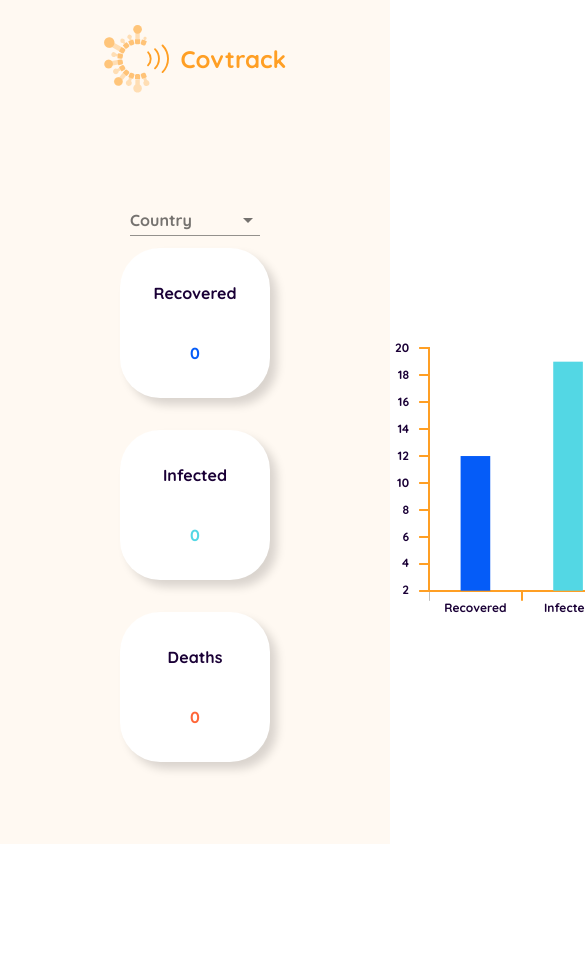
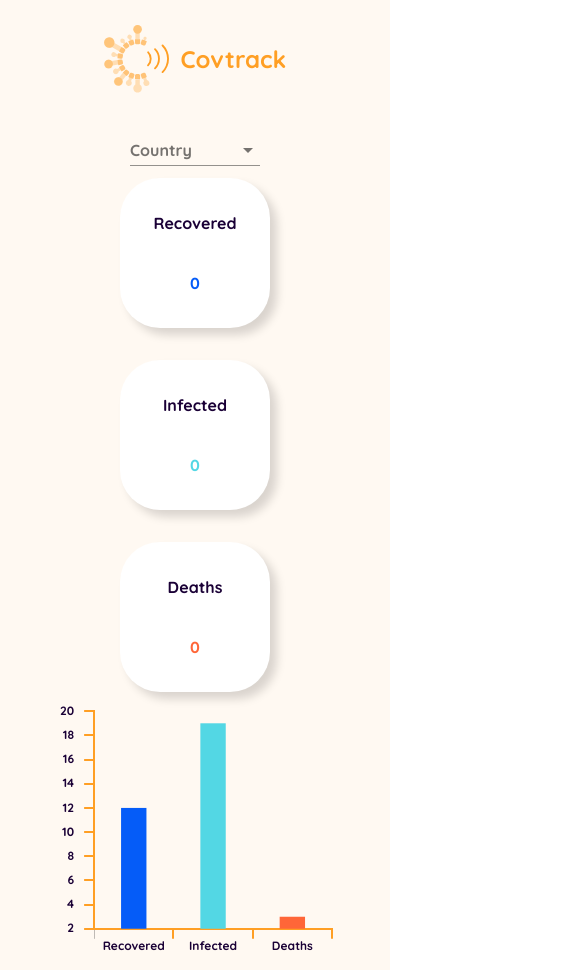
Before and after one commit to SheharyarAnwar/covid_tracker, a React (Create React App) app: page / in a window 390 px wide. Shown: the top 970 px of the page, 585 px wide, since content can reach past the window. Before the commit the page ends 844 px from the top, so only its background shows below. Built offline with nearby package versions, Linux system fonts and the light colour scheme.

Commit message:
fixed responsivness issue for phone screens

```diff
--- a/src/Views/Main/index.js
+++ b/src/Views/Main/index.js
@@ -10,7 +10,7 @@ function Index() {
   const mdMatch = useMediaQuery((theme) => theme.breakpoints.up("md"));
   const smMatch = useMediaQuery((theme) => theme.breakpoints.down("sm"));
   const brMatch = useMediaQuery((theme) =>
-    theme.breakpoints.between("xs", window.screen.width * 0.48)
+    theme.breakpoints.between("xs", 656)
   );
   const match = { mdMatch, smMatch, brMatch };
   let canvasStyles = {
```
Also changed, not shown: 1 other file (tests, documents, lock files or other folders).
